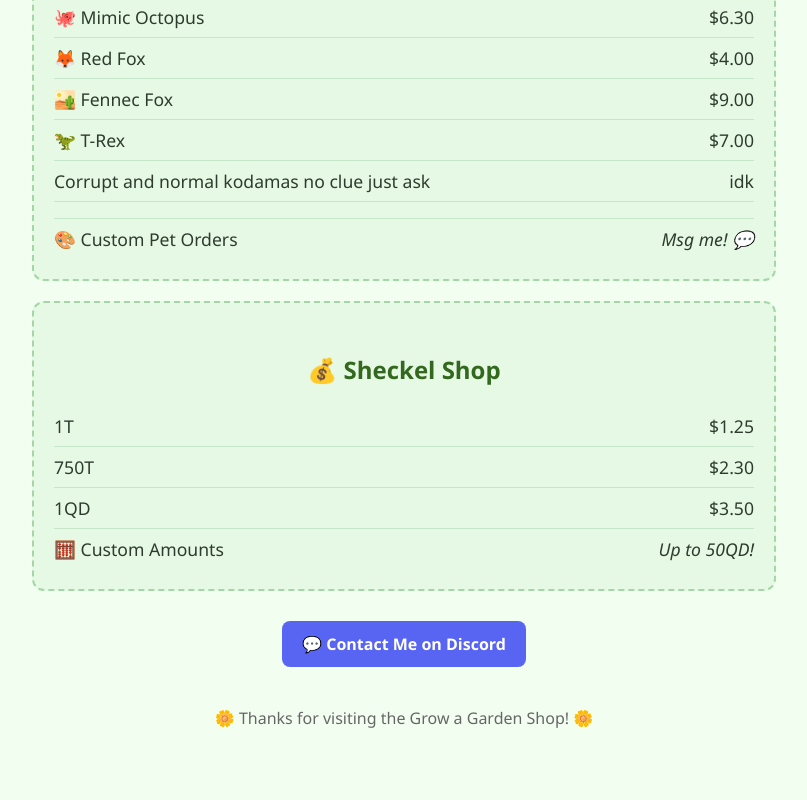
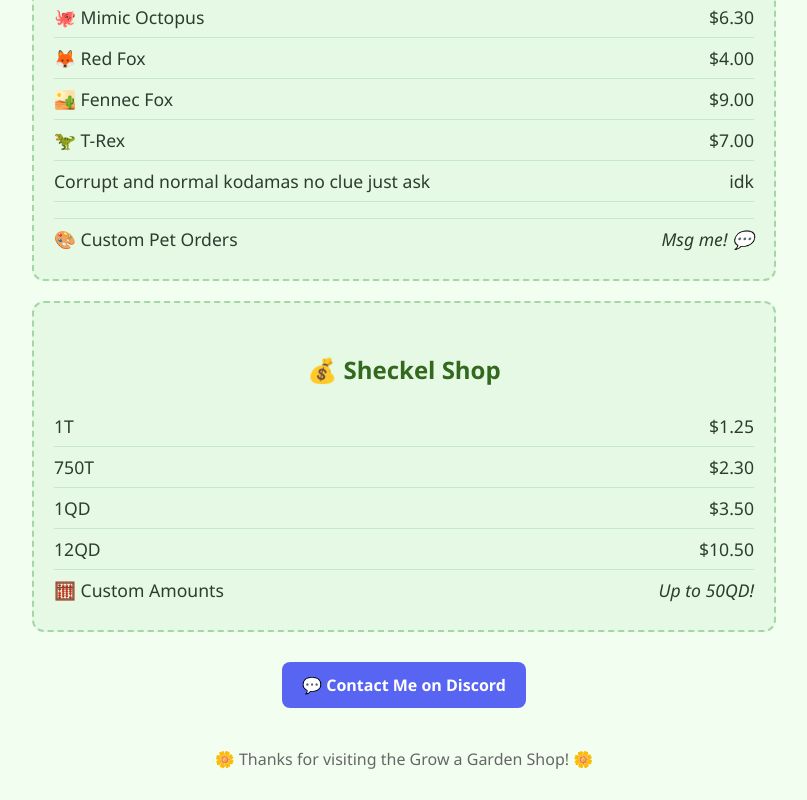
Before and after one commit to cheseemaximus/GaG-store, a plain HTML site: page index.html in a window 1280 px wide. Shown: the part 577-1377 px from the top of the page, without its empty margins (236-1043 px from the left). Before the commit the page ends 1336 px from the top, so only its background shows below. Drawn offline with Linux system fonts and the light colour scheme.

Commit message:
Update index.html

```diff
--- a/index.html
+++ b/index.html
@@ -143,6 +143,7 @@
       <li><span>1T</span> <span>$1.25</span></li>
       <li><span>750T</span> <span>$2.30</span></li>
       <li><span>1QD</span> <span>$3.50</span></li>
+      <li><span>12QD</span> <span>$10.50</span></li>
       <li><span>🧮 Custom Amounts</span> <span><em>Up to 50QD!</em></span></li>
     </ul>
   </div>
```
